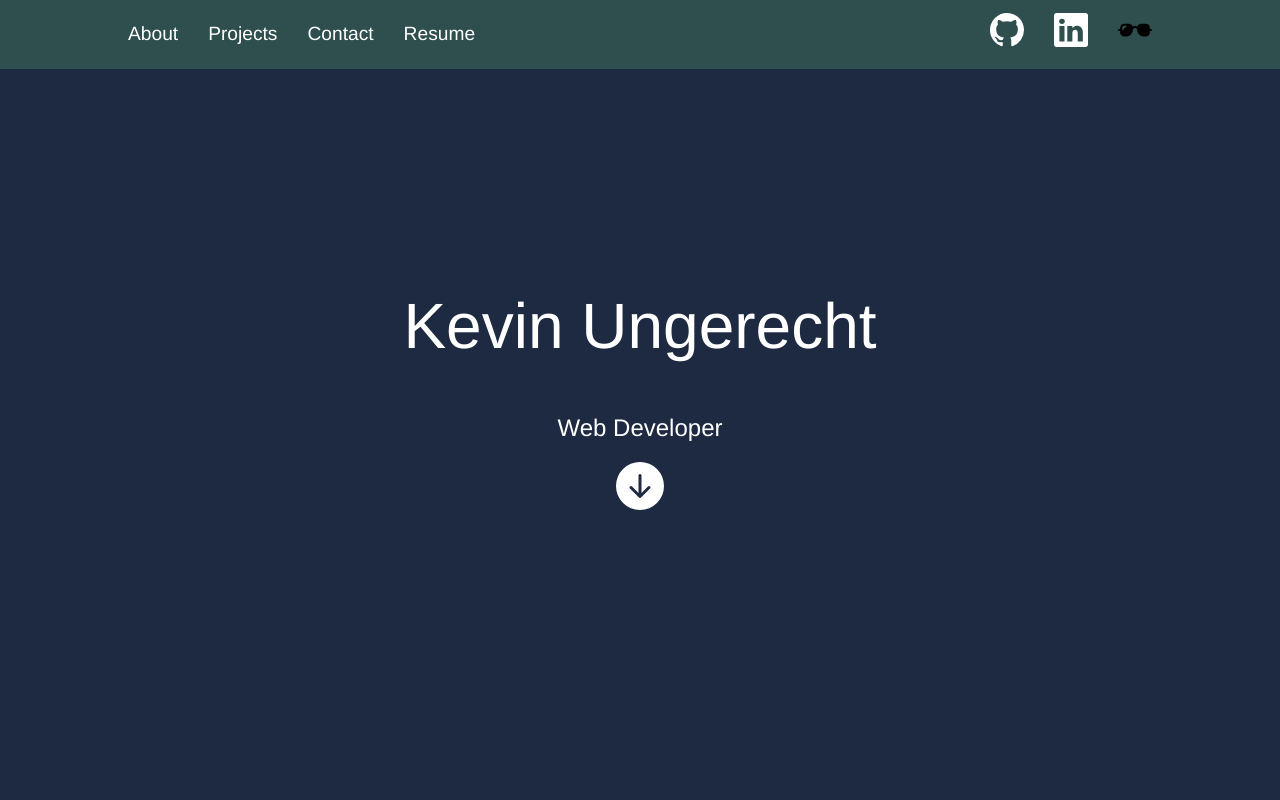
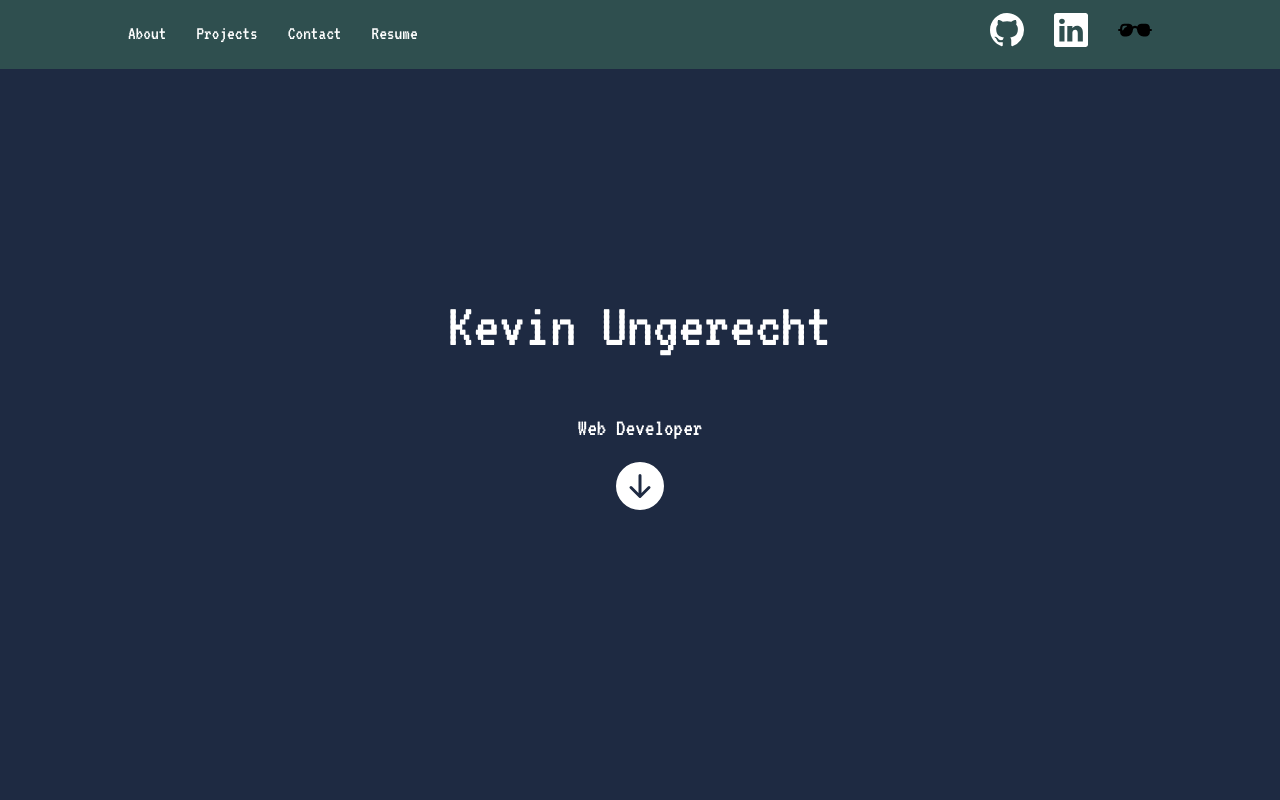
Before and after one commit to ungerecht/portfolio, a Next.js app: page / in a window 1280 px wide. Shown: the top 800 px of the page. Built offline with nearby package versions, Linux system fonts and the light colour scheme.

Commit message:
Add and use VT323 font

```diff
--- a/styles/globals.css
+++ b/styles/globals.css
@@ -1,8 +1,13 @@
+@font-face {
+  font-family: VT323;
+  src: url('../fonts/VT323-Regular.ttf');
+}
+
 html,
 body {
   padding: 0;
   margin: 0;
-  font-family: Helvetica, sans-serif;
+  font-family: VT323;
 }
 
 a {
```
